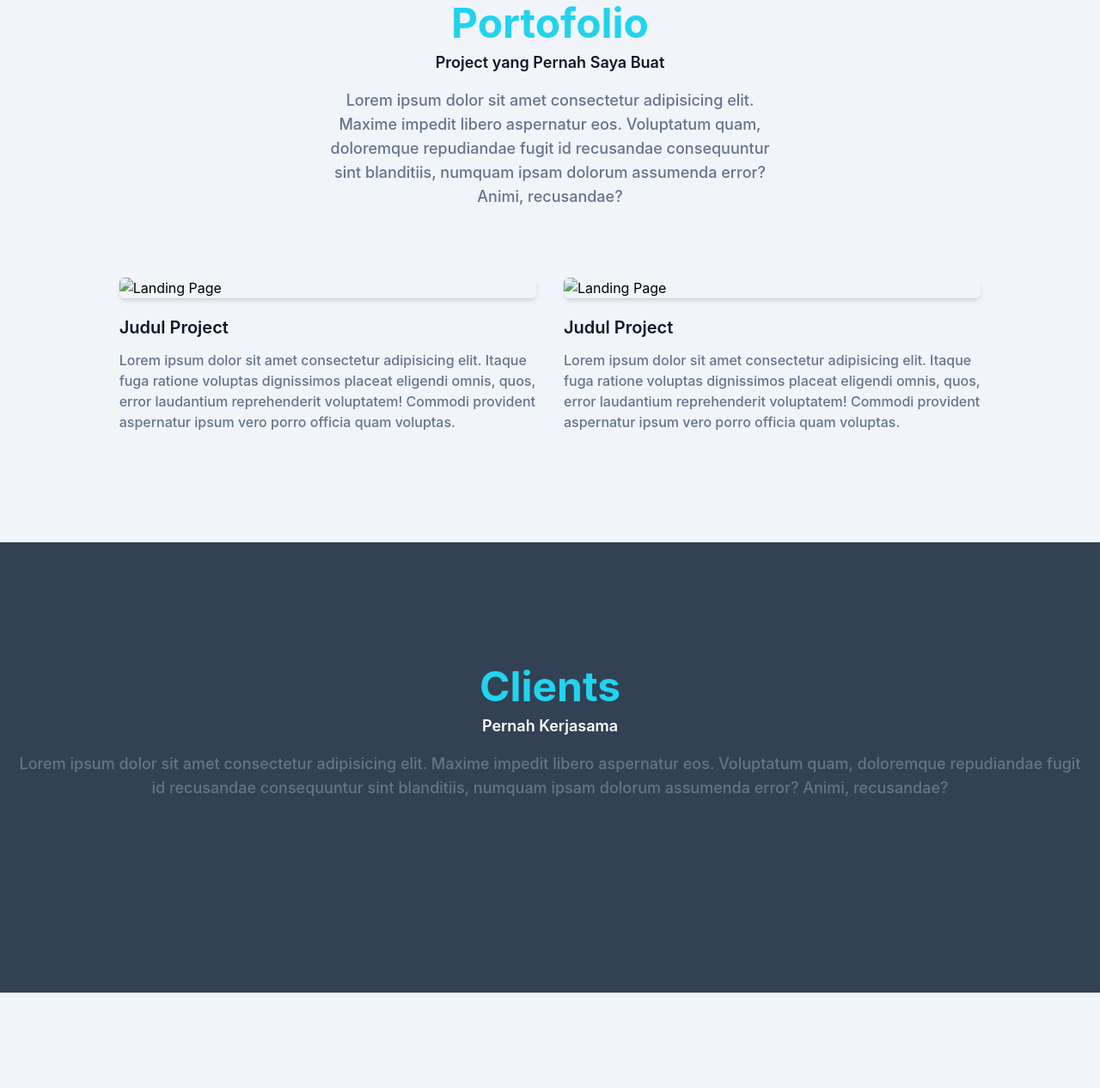
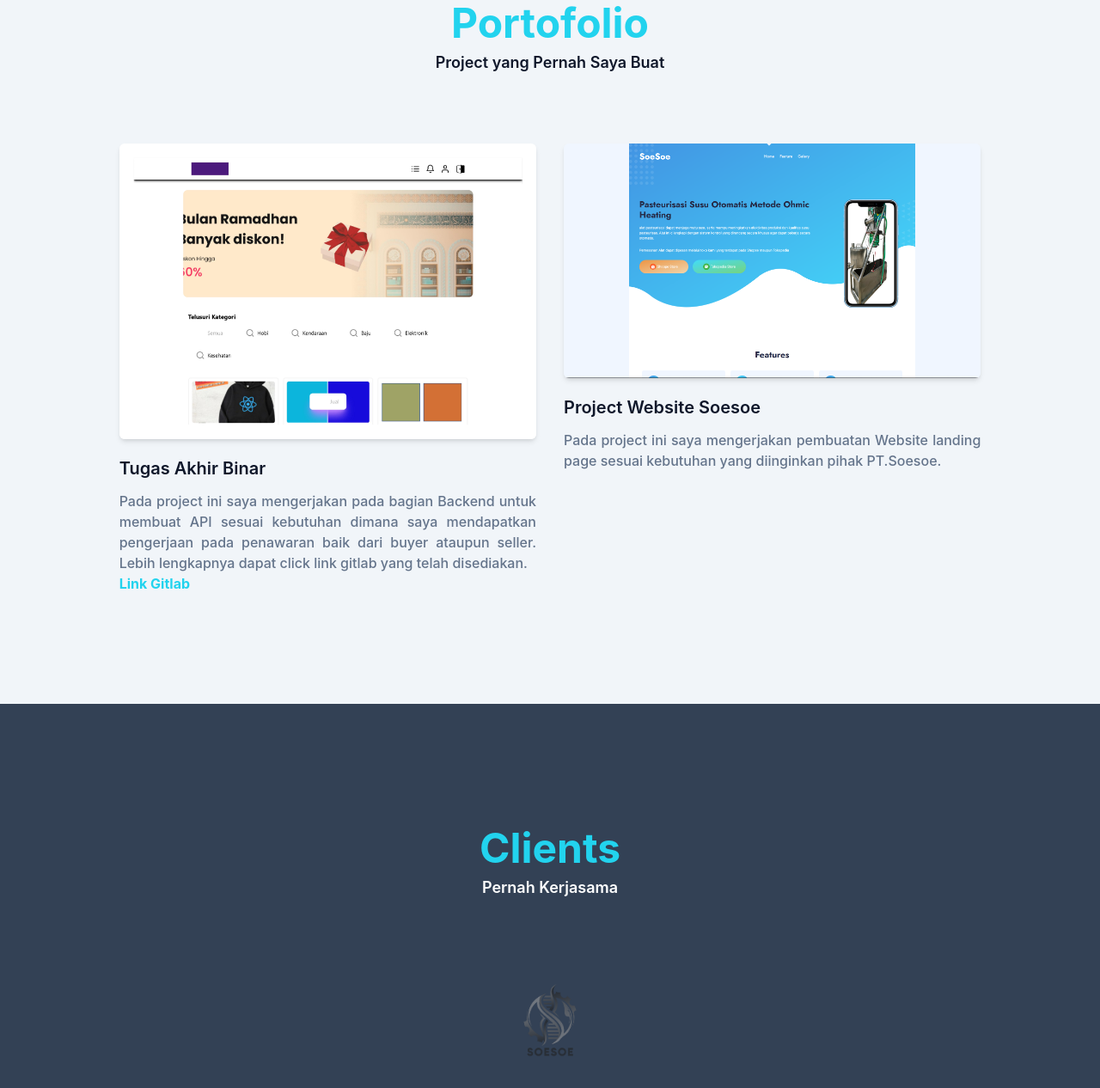
Before and after one commit to Rajihkharissuha12/Rajihkharissuha.github.io, a website: page index.html in a window 1280 px wide. Shown: the part 1534-2800 px from the top of the page at 86% size. Drawn offline with Linux system fonts and the light colour scheme.

Commit message:
Pembaruan Portofolio

```diff
--- a/index.html
+++ b/index.html
@@ -39,12 +39,12 @@
                             <li class="group">
                                 <a href="#clients" class="text-base text-dark py-2 mx-8 flex group-hover:text-primary">Clients</a>
                             </li>
-                            <li class="group">
+                            <!-- <li class="group">
                                 <a href="#Blog" class="text-base text-dark py-2 mx-8 flex group-hover:text-primary">Blog</a>
                             </li>
                             <li class="group">
                                 <a href="#contact" class="text-base text-dark py-2 mx-8 flex group-hover:text-primary">Contact</a>
-                            </li>
+                            </li> -->
                         </ul>
                     </nav>
                 </div>
@@ -70,7 +70,7 @@
                  <!-- Sebelah Kanan -->
                 <div class="w-full self-end px-4 lg:w-1/2">
                     <div class="relative mt-10 lg:mt-9 lg:right-0">
-                        <img src="dist/img/index-removebg-preview.png" alt="Rajih Kharissuha" class="max-w-full mx-auto"/>
+                        <img src="dist/img/Profil.png" alt="Rajih Kharissuha" class="max-w-full mx-auto"/>
                         <span class="absolute -bottom-0 -z-10 left-1/2 -translate-x-1/2 md:scale-125">
                             <svg width="400" height="400" viewBox="0 0 200 200" xmlns="http://www.w3.org/2000/svg">
                                 <path fill="#22D3EE" d="M42.3,-45.6C55.5,-39.3,67.4,-26.6,70.9,-11.8C74.3,3,69.3,20.1,59.2,30.9C49.1,41.7,33.8,46.3,18.3,53.4C2.7,60.4,-13,69.8,-25.8,66.9C-38.6,64,-48.3,48.8,-55.4,33.5C-62.5,18.1,-67,2.8,-67.5,-15C-68,-32.7,-64.6,-52.8,-52.7,-59.4C-40.8,-65.9,-20.4,-59,-2.9,-55.5C14.5,-52,29,-52,42.3,-45.6Z" transform="translate(100 100) scale(1.1)" />
@@ -120,24 +120,25 @@
                 <div class="max-w-lg mx-auto text-center mb-16">
                     <h4 class="font-bold text-3xl text-primary mb-2 sm:text-4xl lg:text-5xl">Portofolio</h4>
                     <h2 class="font-semibold text-lg  text-dark  mb-4">Project yang Pernah Saya Buat</h2>
-                    <p class="font-medium text-md text-secondary md:text-lg">Lorem ipsum dolor sit amet consectetur adipisicing elit. Maxime impedit libero aspernatur eos. Voluptatum quam, doloremque repudiandae fugit id recusandae consequuntur sint blanditiis, numquam ipsam dolorum assumenda error? Animi, recusandae?</p>
+                    <!-- <p class="font-medium text-md text-secondary md:text-lg">Lorem ipsum dolor sit amet consectetur adipisicing elit. Maxime impedit libero aspernatur eos. Voluptatum quam, doloremque repudiandae fugit id recusandae consequuntur sint blanditiis, numquam ipsam dolorum assumenda error? Animi, recusandae?</p> -->
                 </div>
             </div>
 
             <div class="w-full px-4 flex flex-wrap justify-center xl:w-10/12 xl:mx-auto">
                 <div class="mb-12 p-4 md:w-1/2">
                     <div class="rounded-md shadow-md overflow-hidden">
-                        <img src="" alt="Landing Page" width="w-full">
+                        <img src="dist/img/Project_Binar.jpg" alt="Landing Page" width="w-full">
                     </div>
-                    <h3 class="font-semibold text-xl text-dark mt-5 mb-3">Judul Project</h3>
-                    <p class="font-medium text-base text-secondary">Lorem ipsum dolor sit amet consectetur adipisicing elit. Itaque fuga ratione voluptas dignissimos placeat eligendi omnis, quos, error laudantium reprehenderit voluptatem! Commodi provident aspernatur ipsum vero porro officia quam voluptas.</p>
+                        <h3 class="font-semibold text-xl text-dark mt-5 mb-3">Tugas Akhir Binar</h3>
+                        <p class="font-medium text-base text-justify text-secondary">Pada project ini saya mengerjakan pada bagian Backend untuk membuat API sesuai kebutuhan dimana saya mendapatkan pengerjaan pada penawaran baik dari buyer ataupun seller. Lebih lengkapnya dapat click link gitlab yang telah disediakan.</p>
+                        <a href="https://gitlab.com/ruhullahrezamk/final-project-kelompok-5" class="font-bold text-primary" target="_blank">Link Gitlab</a>
                 </div>
                 <div class="mb-12 p-4 md:w-1/2">
                     <div class="rounded-md shadow-md overflow-hidden">
-                        <img src="" alt="Landing Page" width="w-full">
+                        <img src="dist/img/Project_SoeSoe.png" alt="Landing Page" width="w-full">
                     </div>
-                    <h3 class="font-semibold text-xl text-dark mt-5 mb-3">Judul Project</h3>
-                    <p class="font-medium text-base text-secondary">Lorem ipsum dolor sit amet consectetur adipisicing elit. Itaque fuga ratione voluptas dignissimos placeat eligendi omnis, quos, error laudantium reprehenderit voluptatem! Commodi provident aspernatur ipsum vero porro officia quam voluptas.</p>
+                        <h3 class="font-semibold text-xl text-dark mt-5 mb-3">Project Website Soesoe</h3>
+                        <p class="font-medium text-base text-justify text-secondary">Pada project ini saya mengerjakan pembuatan Website landing page sesuai kebutuhan yang diinginkan pihak PT.Soesoe.</p>
                 </div>
             </div>
 
@@ -152,20 +153,14 @@
                 <div class="mx-auto text-center mb-16">
                     <h4 class="font-bold text-3xl text-primary mb-2 sm:text-4xl lg:text-5xl">Clients</h4>
                     <h2 class="font-semibold text-lg  text-white  mb-4">Pernah Kerjasama</h2>
-                    <p class="font-medium text-md text-secondary md:text-lg">Lorem ipsum dolor sit amet consectetur adipisicing elit. Maxime impedit libero aspernatur eos. Voluptatum quam, doloremque repudiandae fugit id recusandae consequuntur sint blanditiis, numquam ipsam dolorum assumenda error? Animi, recusandae?</p>
+                    <!-- <p class="font-medium text-md text-secondary md:text-lg">Lorem ipsum dolor sit amet consectetur adipisicing elit. Maxime impedit libero aspernatur eos. Voluptatum quam, doloremque repudiandae fugit id recusandae consequuntur sint blanditiis, numquam ipsam dolorum assumenda error? Animi, recusandae?</p> -->
                 </div>
             </div>
 
             <div class="w-full px-4">
                 <div class="flex flex-wrap items-center justify-center">
                     <a href="" class="max-w-[120px] mx-4 py-4 grayscale opacity-60 transition duration-500 hover:grayscale-0 hover:opacity-100 lg:mx-6 xl:mx-8">
-                        <img src="" alt="">
-                    </a>
-                    <a href="" class="max-w-[120px] mx-4 py-4 grayscale opacity-60 transition duration-500 hover:grayscale-0 hover:opacity-100 lg:mx-6 xl:mx-8">
-                        <img src="" alt="">
-                    </a>
-                    <a href="" class="max-w-[120px] mx-4 py-4 grayscale opacity-60 transition duration-500 hover:grayscale-0 hover:opacity-100 lg:mx-6 xl:mx-8">
-                        <img src="" alt="">
+                        <img src="dist/img/SOESOE 2.png" alt="">
                     </a>
                 </div>
             </div>
@@ -174,7 +169,7 @@
     <!-- Client End -->
 
     <!-- blog Start -->
-    <section id="blog" class="pt-36 pb-32 bg-slate-100">
+    <!-- <section id="blog" class="pt-36 pb-32 bg-slate-100">
         <div class="container">
             <div class="w-full px-4">
                 <div class="max-w-lg mx-auto text-center mb-16">
@@ -217,11 +212,11 @@
                 </div>
             </div>
         </div>
-    </section>
+    </section> -->
     <!-- blog End -->
 
     <!-- Contact Section Start -->
-    <section id="contact" class="pt-36 pb-32">
+    <!-- <section id="contact" class="pt-36 pb-32">
         <div class="container">
             <div class="w-full px-4">
                 <div class="w-full px-4">
@@ -230,10 +225,10 @@
                         <h2 class="font-semibold text-lg  text-dark  mb-4">Hubungi Saya</h2>
                         <p class="font-medium text-md text-secondary md:text-lg">Lorem ipsum dolor sit amet consectetur adipisicing elit. Maxime impedit libero aspernatur eos. Voluptatum quam, doloremque repudiandae fugit id recusandae consequuntur sint blanditiis, numquam ipsam dolorum assumenda error? Animi, recusandae?</p>
                     </div>
-                </div>
+                </div> -->
 
                 <!-- Form Contact Start-->
-                <form action="">
+                <!-- <form action="">
                     <div class="w-full lg:w-2/3 lg:mx-auto">
                     <div class="w-full px-4 mb-8">
                         <label for="name" class="text-base font-bold text-primary"> Nama </label>
@@ -251,11 +246,11 @@
                         <button class="text-base font-semibold text-white bg-primary py-3 px-8 rounded-full w-full hover:opacity-80 hover:shadow-lg transition duration-500"> Kirim </button>
                     </div>
                     </div>
-                </form>
+                </form> -->
                 <!-- Form Contact End -->
-            </div>
+            <!-- </div>
         </div>
-    </section>
+    </section> -->
     <!-- Contact Section End -->
 
     <!-- Footer Start -->
```
Also changed, not shown: dist/img/Profil.png (renamed from dist/img/index-removebg-preview.png), dist/img/Project_Binar.jpg (added), dist/img/Project_SoeSoe.png (added), dist/img/SOESOE 2.png (added).
